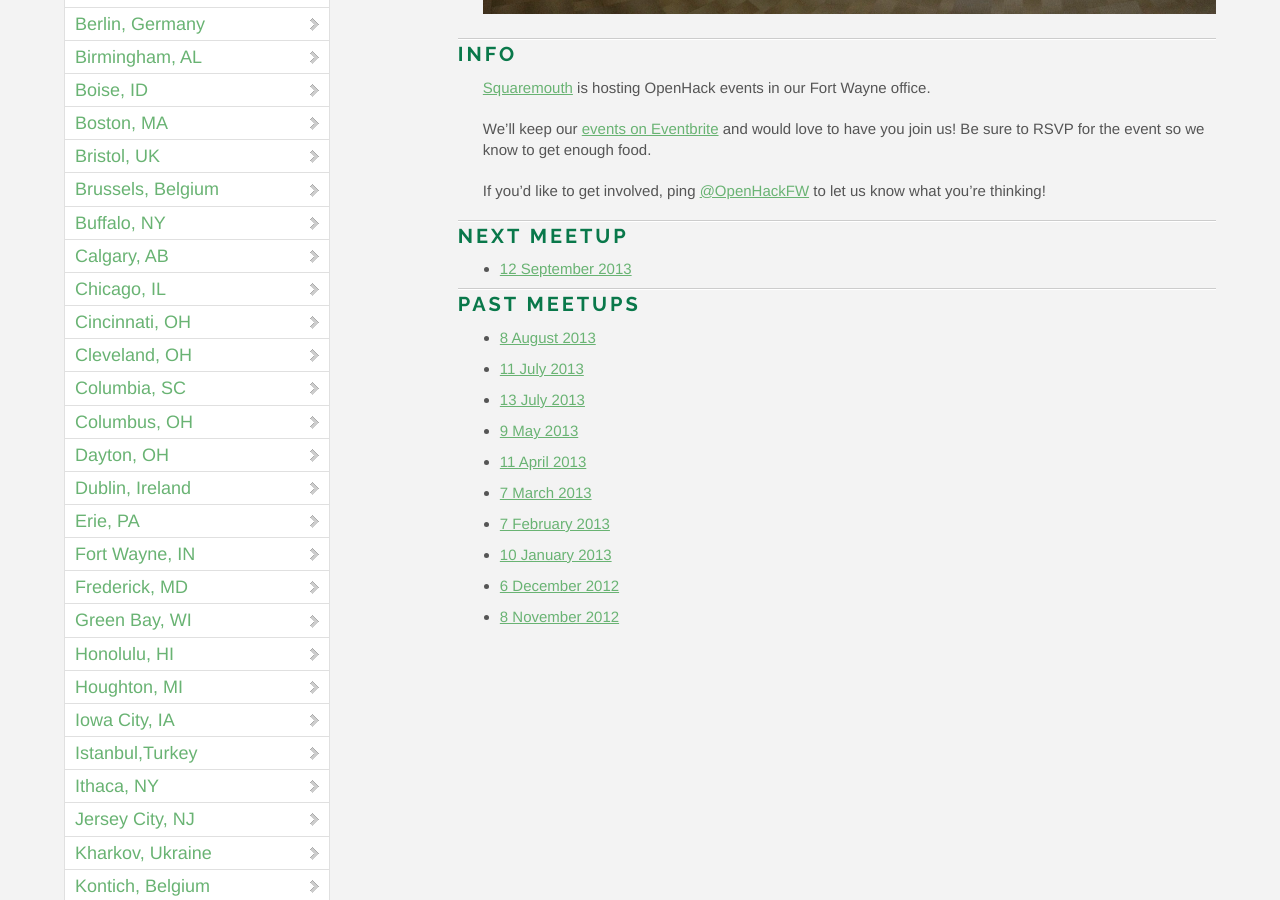
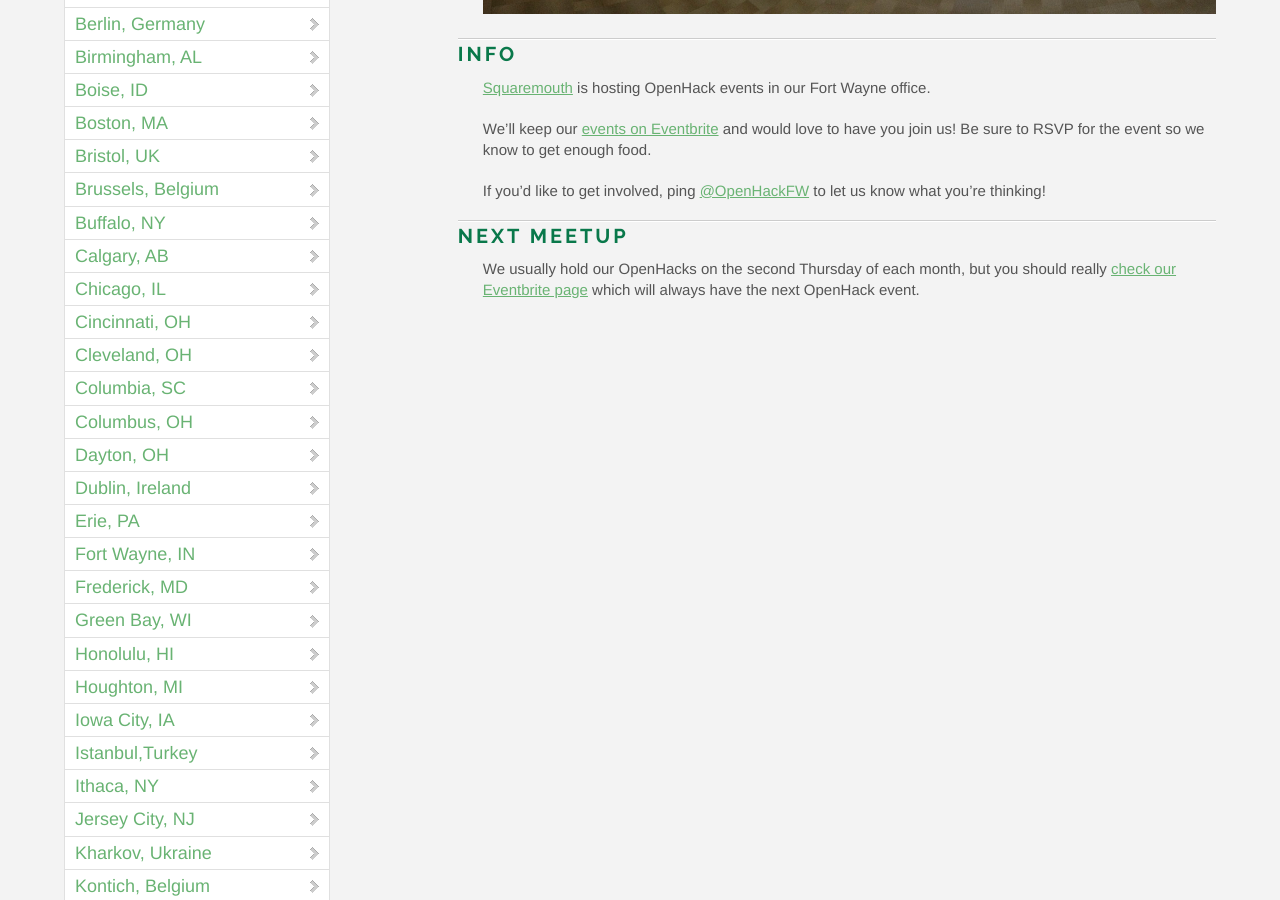
Before and after one commit to OpenHack/openhack.github.com, a Jekyll site: the page built from fortwayne/index.markdown, in a window 1280 px wide and 900 px high, scrolled down 507 px. Built offline with Jekyll 4.4.1, drawn with Linux system fonts in a browser that asks for light colours; nearby versions of some CDN libraries; Markdown is read by kramdown in place of the engine named in the settings; comment, search, counter and statistics services are not loaded.

Commit message:
Make Fort Wayne's page more static
So we don't need to update this page every time we have a new event, this commit gives the basic rule for how we schedule OpenHacks and includes a link to the page on Eventbrite for more dynamic information.

```diff
--- a/fortwayne/index.markdown
+++ b/fortwayne/index.markdown
@@ -22,17 +22,6 @@ you're thinking!
 
 ### Next meetup
 
-* [12 September 2013](http://openhackfw.eventbrite.com/)
-
-### Past meetups
-
-* [8 August 2013](http://openhackfw-2013-08.eventbrite.com/)
-* [11 July 2013](http://openhackfw-2013-07.eventbrite.com/)
-* [13 July 2013](http://openhackfw-2013-06.eventbrite.com/)
-* [9 May 2013](http://openhackfw-2013-05.eventbrite.com/)
-* [11 April 2013](http://openhackfw-2013-04.eventbrite.com/)
-* [7 March 2013](http://openhackfw-2013-03.eventbrite.com/)
-* [7 February 2013](http://openhackfw-2013-02.eventbrite.com/)
-* [10 January 2013](http://openhackfw-2013-01.eventbrite.com/)
-* [6 December 2012](http://openhackfw-2012-12.eventbrite.com/)
-* [8 November 2012](http://openhackfw-2012-11.eventbrite.com/)
+We usually hold our OpenHacks on the second Thursday of each month, but
+you should really [check our Eventbrite page](http://openhackfw.eventbrite.com)
+which will always have the next OpenHack event.
```
